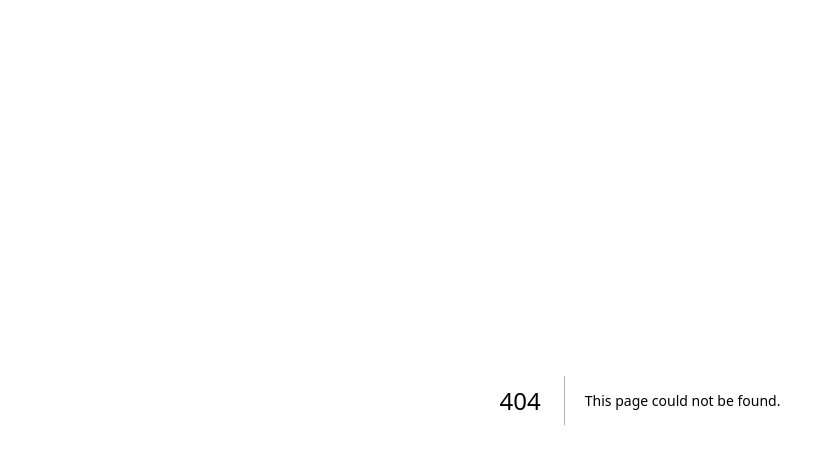
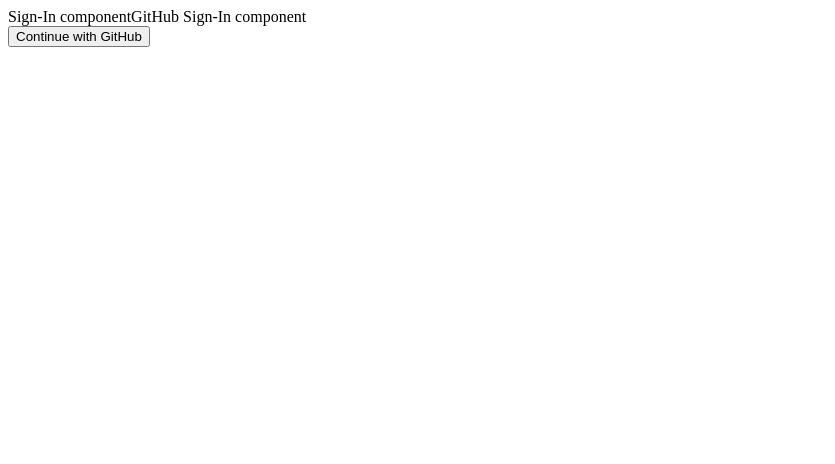
Before and after one commit to CarlosGuaraldo/ContentMaster, a Next.js app: page /signin in a window 1280 px wide. Before the commit this address had no page. Shown: the top 464 px of the page, without its empty margins (0-835 px from the left). Built offline with nearby package versions, Linux system fonts and the light colour scheme; no server answers.

Commit message:
adding Github login and handling the data returned after logged

```diff
--- /dev/null
+++ b/src/app/signin/page.tsx
@@ -0,0 +1,17 @@
+import { auth } from "@/auth"
+import { GitHubSignIn } from "@/components/GitHubSignIn"
+import { redirect } from "next/navigation"
+
+const SignIn = async () => {
+    const session = await auth()
+    if (session) redirect('/')
+
+    return (
+        <>
+            Sign-In component
+            <GitHubSignIn />
+        </>
+    )
+}
+
+export default SignIn
--- /dev/null
+++ b/src/auth.ts
@@ -0,0 +1,12 @@
+import NextAuth from "next-auth";
+import GitHub from "next-auth/providers/github";
+
+export const { auth, handlers, signIn, signOut } = NextAuth({
+    debug: true,
+    providers: [GitHub],
+    events: {
+        signOut(message) {
+            console.log('User signed out: ', message);
+        },
+    },
+});
--- /dev/null
+++ b/src/components/GitHubSignIn.tsx
@@ -0,0 +1,19 @@
+import { signIn } from "@/auth"
+
+const GitHubSignIn = () => {
+    return (
+        <>
+            GitHub Sign-In component
+            <form action={async () => {
+                'use server'
+                await signIn('github')
+            }}>
+                <button>
+                    Continue with GitHub
+                </button>
+            </form >
+        </>
+    )
+}
+
+export { GitHubSignIn }
--- a/src/components/RichTextEditor.tsx
+++ b/src/components/RichTextEditor.tsx
@@ -2,7 +2,7 @@
 
 import dynamic from 'next/dynamic'
 import 'suneditor/dist/css/suneditor.min.css'
-import { UploadBeforeHandler, UploadBeforeReturn, UploadInfo } from 'suneditor-react/dist/types/upload'
+import { UploadBeforeHandler, UploadBeforeReturn } from 'suneditor-react/dist/types/upload'
 import { uploadFile } from '@/app/actions/admin/home/uploadFile'
 import { useRef } from 'react'
 import SunEditorCore from 'suneditor/src/lib/core'
```
Also changed, not shown: src/app/auth.ts (deleted, +0 -7 lines), src/app/page.tsx (+19 -1 lines), src/components/SignOut.tsx (added, +25 -0 lines).
